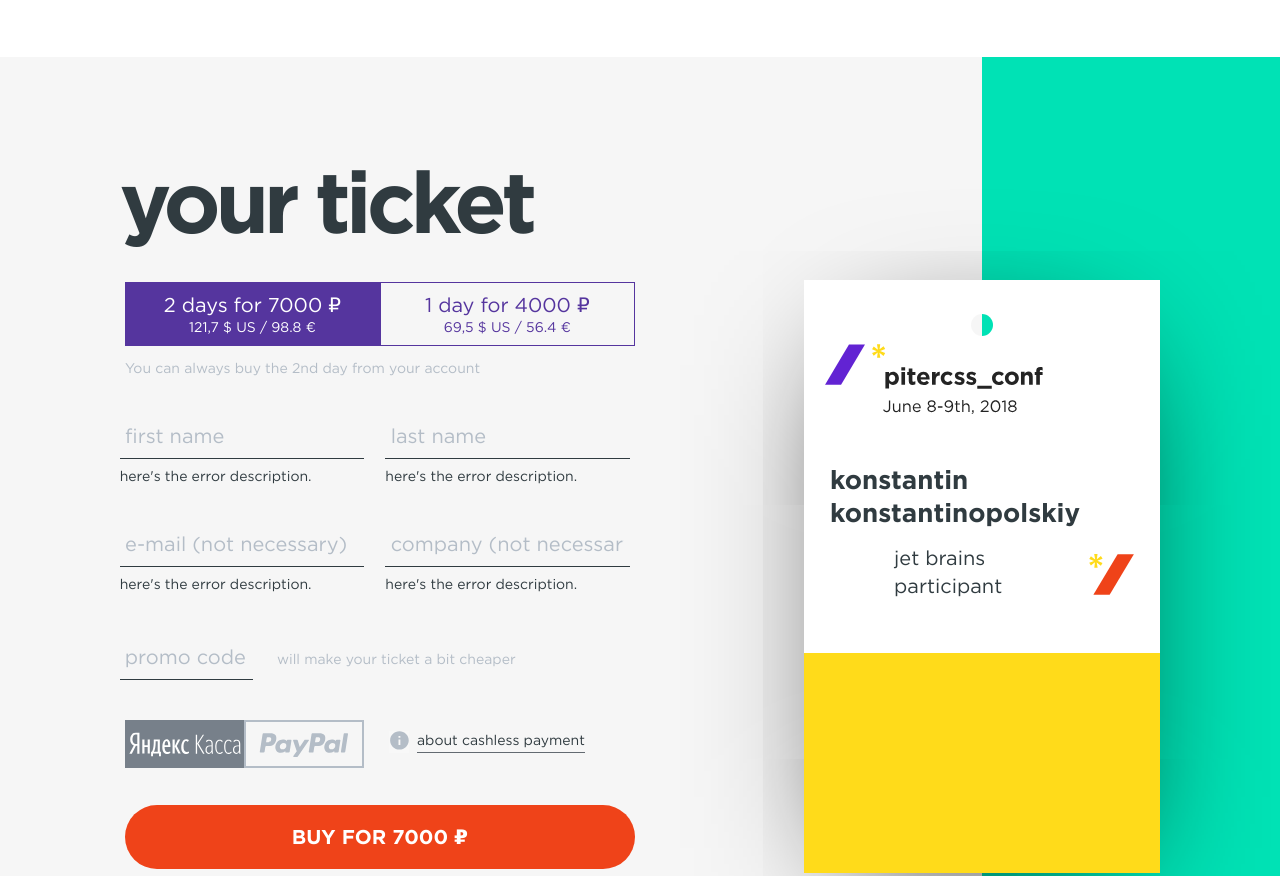
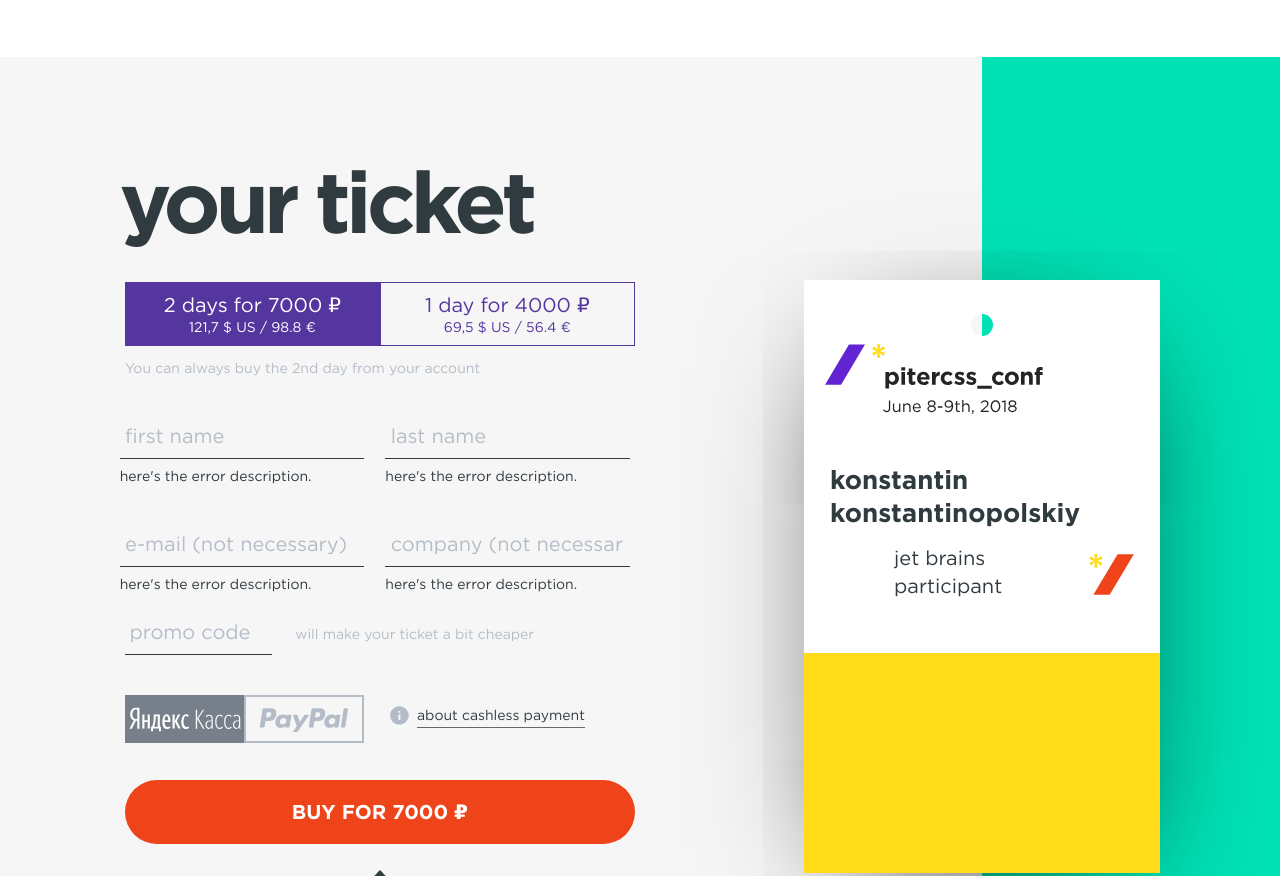
Before and after one commit to pitercss/2018-source, a website: page src/samples/main.html in a window 1280 px wide. Shown: the part 7370-8246 px from the top of the page. Drawn offline with Linux system fonts and the light colour scheme; files whose address does not match are found by name.

Commit message:
Переносит правки

```diff
--- a/src/styles/blocks/form.css
+++ b/src/styles/blocks/form.css
@@ -300,8 +300,9 @@
   background-size: 20px;
 }
 
-.form__field--code {
-  display: none;
+.form__field--code .form__tip {
+  display: block;
+  margin-top: 10px;
 }
 
 .form__button {
@@ -360,11 +361,6 @@
   color: #b5bdc8;
 }
 
-/* .section-login .form__field::before {
-  width: 100%;
-  left: 0;
-} */
-
 @media (min-width: 1024px) {
 
   .form__select {
@@ -395,12 +391,6 @@
   .form__field {
     width: 47.9%;
   }
-
-  /* .form__field::before {
-    left: 2.2%;
-
-    width: 95.6%;
-  } */
 
   .form__label {
     display: none;
@@ -520,9 +510,7 @@
 
   .form__field--code {
     display: block;
-    width: 110%;
-    margin-top: 25px;
-    margin-left: -1%;
+    width: 100%;
   }
 
   .form__field--code::before {
@@ -533,10 +521,14 @@
 
   .form__field--code .form__input {
     display: inline-block;
-    width: 22%;
+    width: 27%;
     padding-right: 0.9%;
     padding-left: 0.9%;
     box-sizing: content-box;
+  }
+
+  .form__field--code .form__tip {
+    display: inline;
   }
 
   .form__tip {
--- a/src/styles/global.css
+++ b/src/styles/global.css
@@ -67,6 +67,22 @@ a {
   font-size: var(--main-font-size);
 }
 
+.old-price {
+  position: relative;
+}
+
+.old-price::after {
+  content: "";
+  top: 45%;
+  left: 0;
+  right: 0;
+  position: absolute;
+  height: 3px;
+  background: #ffffff;
+  z-index: 100;
+  transform: translateY(-50%);
+}
+
 @media (min-width: 460px) {
   .picture-right {
     float: right;
```
